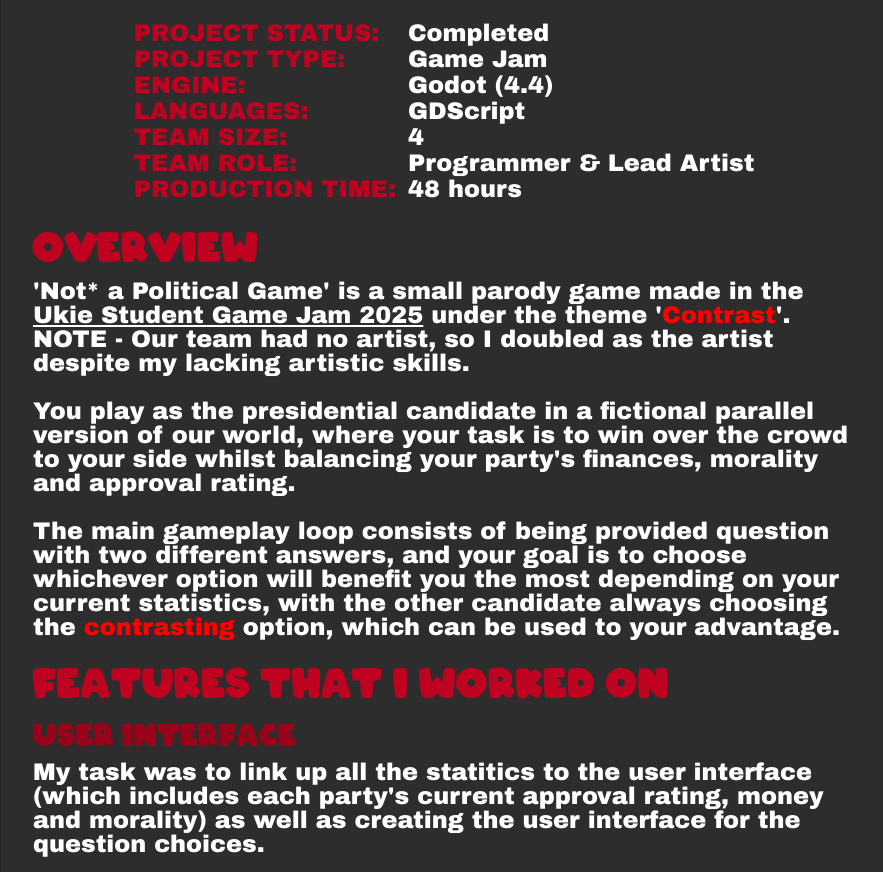
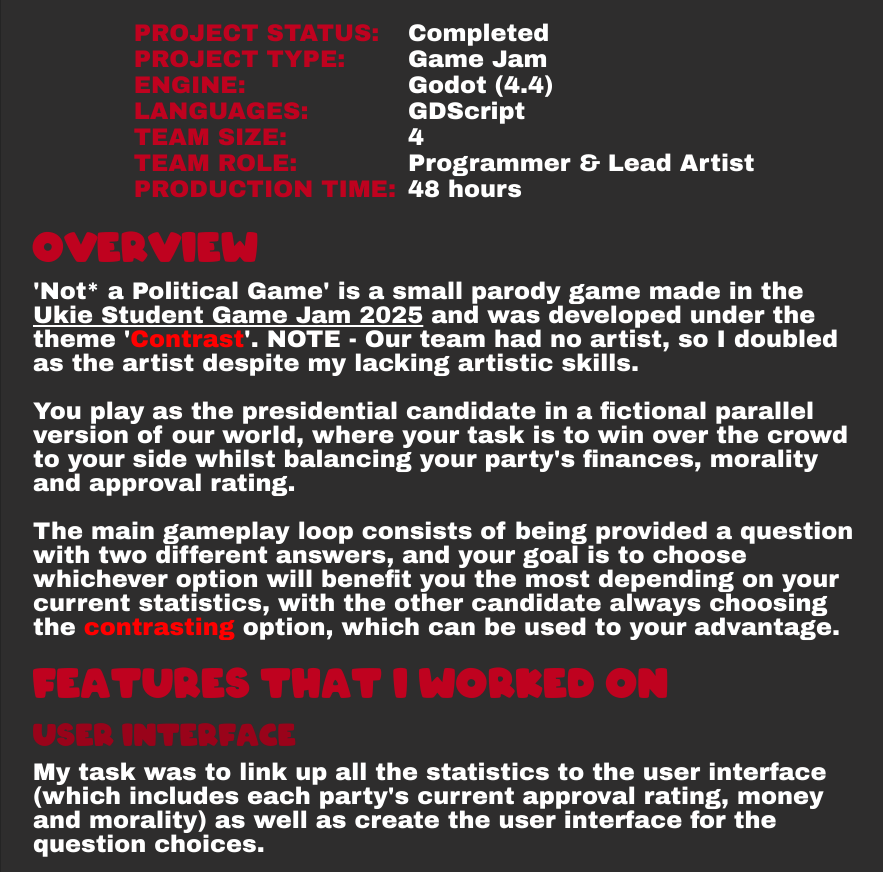
Before and after one commit to CaiMills/CaiMills.github.io, a plain HTML site: page projects/Not a Political Game.html in a window 1280 px wide. Shown: the part 544-1416 px from the top of the page, without its empty margins (191-1074 px from the left). Drawn offline with Linux system fonts and the light colour scheme; grey boxes are pictures that could not be loaded.

Commit message:
Grammar Fixes

```diff
--- a/projects/Not a Political Game.html
+++ b/projects/Not a Political Game.html
@@ -65,14 +65,14 @@
                 </div>
                 <h1 style="justify-content: left; padding-left: 0.8em; color: #bf021f;">Overview</h1>
                 <div style="padding-left: 2em; padding-right: 2em; padding-bottom: 1em;">
-                    <p>'Not* a Political Game' is a small parody game made in the <a href="https://itch.io/jam/ukie-student-game-jam-2025" style="color: white;">Ukie Student Game Jam 2025</a> under the theme '<a style="color: red;">Contrast</a>'. NOTE - Our team had no artist, so I doubled as the artist despite my lacking artistic skills.</p>
+                    <p>'Not* a Political Game' is a small parody game made in the <a href="https://itch.io/jam/ukie-student-game-jam-2025" style="color: white;">Ukie Student Game Jam 2025</a> and was developed under the theme '<a style="color: red;">Contrast</a>'. NOTE - Our team had no artist, so I doubled as the artist despite my lacking artistic skills.</p>
                     <p style="margin-top: 1em;">You play as the presidential candidate in a fictional parallel version of our world, where your task is to win over the crowd to your side whilst balancing your party's finances, morality and approval rating.</p>
-                    <p style="margin-top: 1em;">The main gameplay loop consists of being provided question with two different answers, and your goal is to choose whichever option will benefit you the most depending on your current statistics, with the other candidate always choosing the <a style="color: red;">contrasting</a> option, which can be used to your advantage.</p>
+                    <p style="margin-top: 1em;">The main gameplay loop consists of being provided a question with two different answers, and your goal is to choose whichever option will benefit you the most depending on your current statistics, with the other candidate always choosing the <a style="color: red;">contrasting</a> option, which can be used to your advantage.</p>
                 </div>
                 <h1 style="justify-content: left; padding-left: 0.8em; color: #bf021f">Features that I worked on</h1>
                 <div style="padding-left: 2em; padding-right: 2em; padding-bottom: 1em;">
                     <h2 style="justify-content: left; color: #99031a">User Interface</h2>
-                    <p>My task was to link up all the statitics to the user interface (which includes each party's current approval rating, money and morality) as well as creating the user interface for the question choices.</p>
+                    <p>My task was to link up all the statistics to the user interface (which includes each party's current approval rating, money and morality) as well as create the user interface for the question choices.</p>
                 </div>
             </div>
         </div>
```
